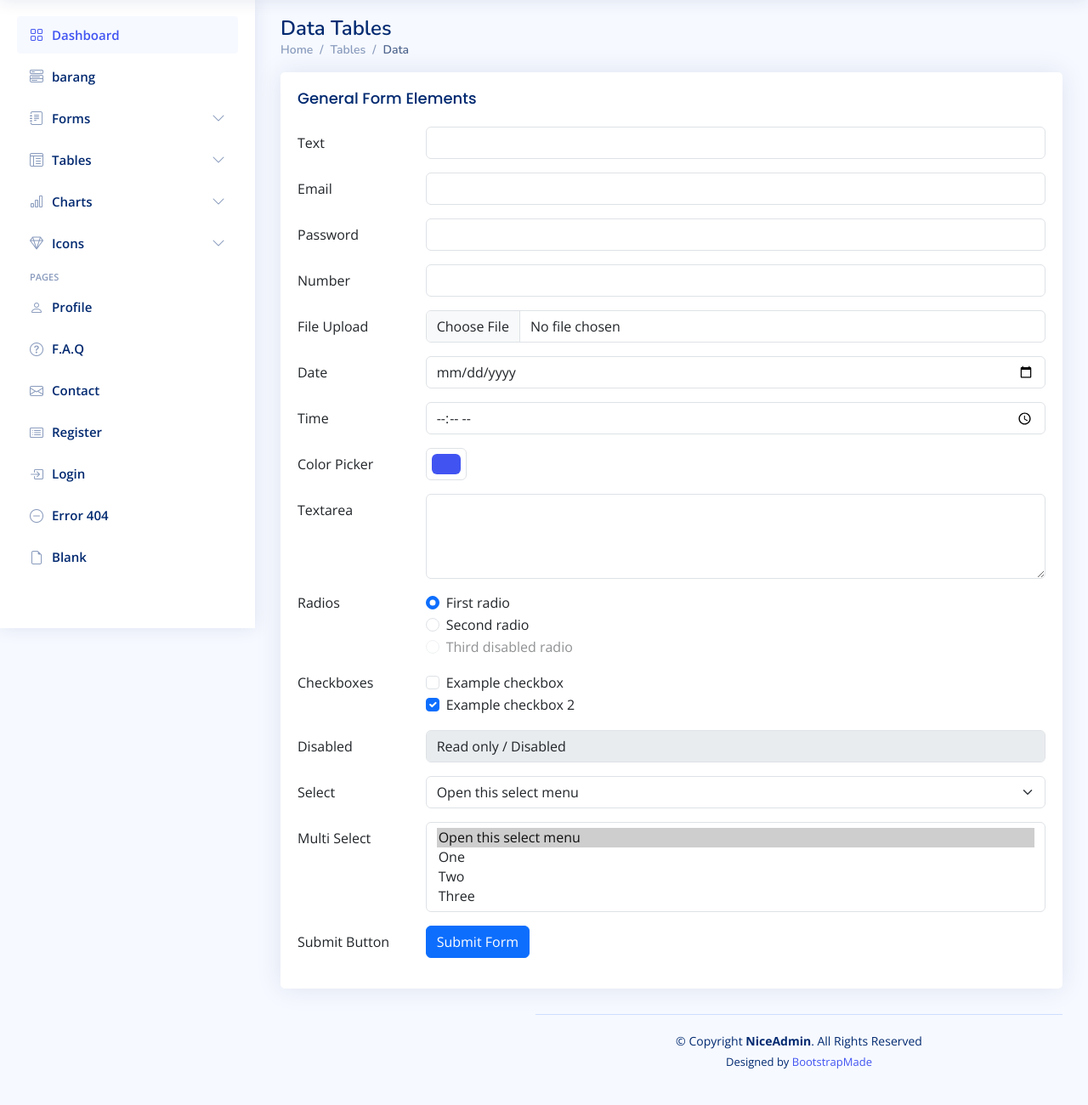
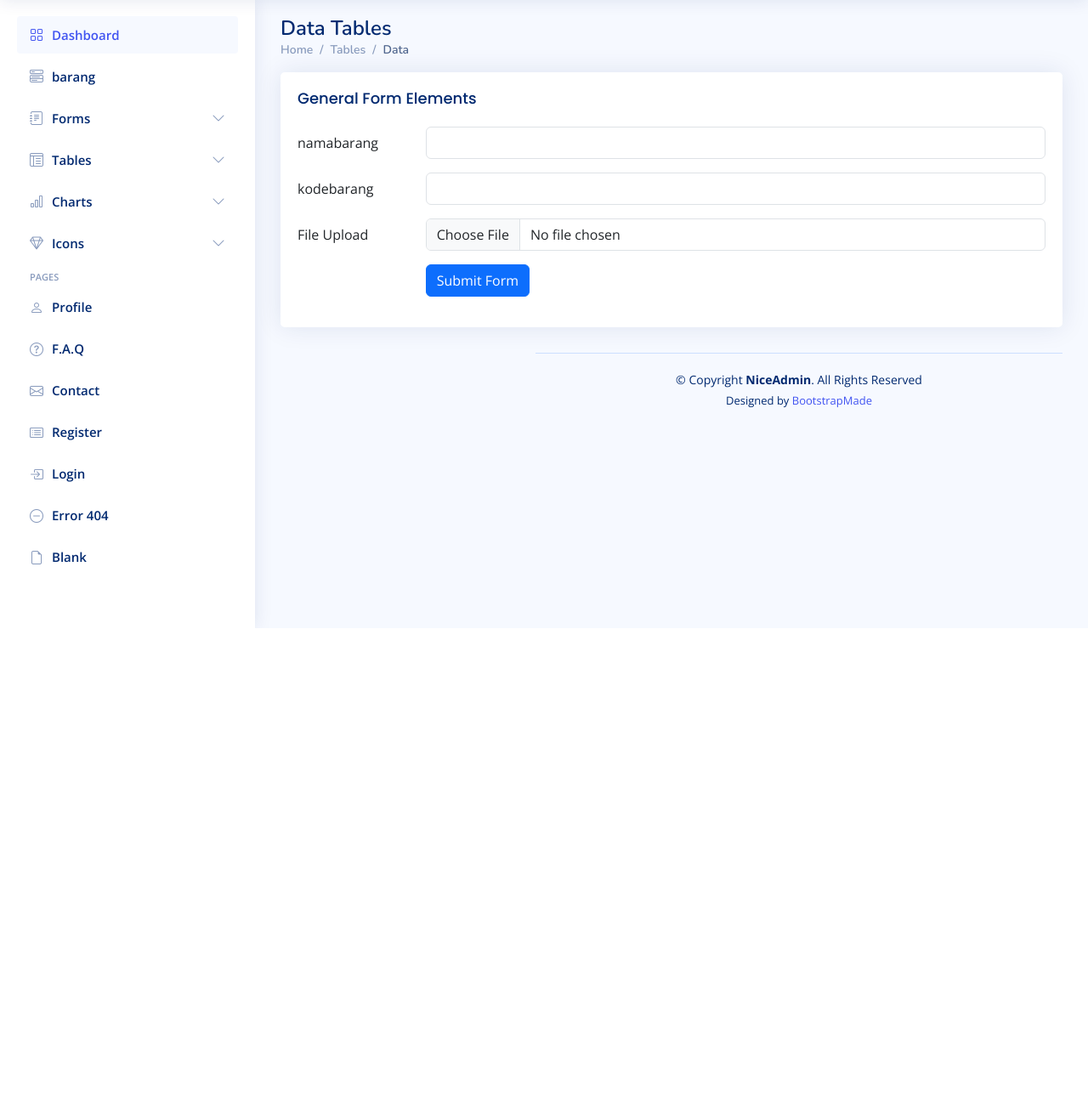
Before and after one commit to yienn-na/gudang, a Laravel app: page /tambahbarang in a window 1280 px wide. Shown: the part 61-1361 px from the top of the page at 85% size. After the commit the page ends 800 px from the top, so only its background shows below. Run offline with Laravel 12, Linux system fonts and the light colour scheme; some libraries are stand-ins or nearby versions.

Commit message:
newnewnewnew

```diff
--- a/app/Http/Controllers/CSZ.php
+++ b/app/Http/Controllers/CSZ.php
@@ -27,8 +27,15 @@ class CSZ extends Controller
         return view('template',$data);
     }
 
-     public function Actadd($value='')
+    public function Actadd(Request $request)
     {
-        //
+        $validated = $request->validate([
+            'namabarang' => 'required|string|max:255',
+            'kodebarang' => 'required|integer',
+        ]);
+
+        \Illuminate\Support\Facades\DB::table('barang')->insert($validated + ['stok' => 0]);
+
+        return redirect()->route('barang.index')->with('success', 'Barang berhasil ditambahkan.');
     }
 }
--- a/resources/views/barang.blade.php
+++ b/resources/views/barang.blade.php
@@ -17,6 +17,9 @@
           <div class="card">
             <div class="card-body">
               <h5 class="card-title">Datatables</h5>
+              @if (session('success'))
+                <div class="alert alert-success">{{ session('success') }}</div>
+              @endif
               <p>Add lightweight datatables to your project with using the <a href="https://github.com/fiduswriter/Simple-DataTables" target="_blank">Simple DataTables</a> library. Just add <code>.datatable</code> class name to any table you wish to conver to a datatable</p>
               <a href="/tambahbarang" class="btn btn-success">Tambah<i class="bi bi-plus-circle-fill"></i></a>
               <table class="table datatable">
--- a/resources/views/tambah.blade.php
+++ b/resources/views/tambah.blade.php
@@ -17,29 +17,27 @@
             <div class="card-body">
               <h5 class="card-title">General Form Elements</h5>
               <!-- General Form Elements -->
-              <form>
+               <form method="POST" action="{{ route('barang.store') }}">
+                @csrf
+
+
                 <div class="row mb-3">
-                  <label for="inputText" class="col-sm-2 col-form-label">Text</label>
+                  <label for="inputText" class="col-sm-2 col-form-label">namabarang</label>
                   <div class="col-sm-10">
-                    <input type="text" class="form-control">
+                    <input type="text" class="form-control @error('namabarang') is-invalid @enderror" name="namabarang" value="{{ old('namabarang') }}" required>
+                    @error('namabarang')
+                      <div class="invalid-feedback">{{ $message }}</div>
+                    @enderror
                   </div>
+
                 </div>
                 <div class="row mb-3">
-                  <label for="inputEmail" class="col-sm-2 col-form-label">Email</label>
+                  <label for="inputNumber" class="col-sm-2 col-form-label">kodebarang</label>
                   <div class="col-sm-10">
-                    <input type="email" class="form-control">
-                  </div>
-                </div>
-                <div class="row mb-3">
-                  <label for="inputPassword" class="col-sm-2 col-form-label">Password</label>
-                  <div class="col-sm-10">
-                    <input type="password" class="form-control">
-                  </div>
-                </div>
-                <div class="row mb-3">
-                  <label for="inputNumber" class="col-sm-2 col-form-label">Number</label>
-                  <div class="col-sm-10">
-                    <input type="number" class="form-control">
+                    <input type="number" class="form-control @error('kodebarang') is-invalid @enderror" name="kodebarang" value="{{ old('kodebarang') }}" required>
+                    @error('kodebarang')
+                      <div class="invalid-feedback">{{ $message }}</div>
+                    @enderror
                   </div>
                 </div>
                 <div class="row mb-3">
@@ -48,109 +46,10 @@
                     <input class="form-control" type="file" id="formFile">
                   </div>
                 </div>
-                <div class="row mb-3">
-                  <label for="inputDate" class="col-sm-2 col-form-label">Date</label>
-                  <div class="col-sm-10">
-                    <input type="date" class="form-control">
-                  </div>
-                </div>
-                <div class="row mb-3">
-                  <label for="inputTime" class="col-sm-2 col-form-label">Time</label>
-                  <div class="col-sm-10">
-                    <input type="time" class="form-control">
-                  </div>
-                </div>
 
                 <div class="row mb-3">
-                  <label for="inputColor" class="col-sm-2 col-form-label">Color Picker</label>
-                  <div class="col-sm-10">
-                    <input type="color" class="form-control form-control-color" id="exampleColorInput" value="#4154f1" title="Choose your color">
-                  </div>
-                </div>
-                <div class="row mb-3">
-                  <label for="inputPassword" class="col-sm-2 col-form-label">Textarea</label>
-                  <div class="col-sm-10">
-                    <textarea class="form-control" style="height: 100px"></textarea>
-                  </div>
-                </div>
-                <fieldset class="row mb-3">
-                  <legend class="col-form-label col-sm-2 pt-0">Radios</legend>
-                  <div class="col-sm-10">
-                    <div class="form-check">
-                      <input class="form-check-input" type="radio" name="gridRadios" id="gridRadios1" value="option1" checked>
-                      <label class="form-check-label" for="gridRadios1">
-                        First radio
-                      </label>
-                    </div>
-                    <div class="form-check">
-                      <input class="form-check-input" type="radio" name="gridRadios" id="gridRadios2" value="option2">
-                      <label class="form-check-label" for="gridRadios2">
-                        Second radio
-                      </label>
-                    </div>
-                    <div class="form-check disabled">
-                      <input class="form-check-input" type="radio" name="gridRadios" id="gridRadios" value="option" disabled>
-                      <label class="form-check-label" for="gridRadios3">
-                        Third disabled radio
-                      </label>
-                    </div>
-                  </div>
-                </fieldset>
-                <div class="row mb-3">
-                  <legend class="col-form-label col-sm-2 pt-0">Checkboxes</legend>
-                  <div class="col-sm-10">
 
-                    <div class="form-check">
-                      <input class="form-check-input" type="checkbox" id="gridCheck1">
-                      <label class="form-check-label" for="gridCheck1">
-                        Example checkbox
-                      </label>
-                    </div>
-
-                    <div class="form-check">
-                      <input class="form-check-input" type="checkbox" id="gridCheck2" checked>
-                      <label class="form-check-label" for="gridCheck2">
-                        Example checkbox 2
-                      </label>
-                    </div>
-
-                  </div>
-                </div>
-
-                <div class="row mb-3">
-                  <label class="col-sm-2 col-form-label">Disabled</label>
-                  <div class="col-sm-10">
-                    <input type="text" class="form-control" value="Read only / Disabled" disabled>
-                  </div>
-                </div>
-
-                <div class="row mb-3">
-                  <label class="col-sm-2 col-form-label">Select</label>
-                  <div class="col-sm-10">
-                    <select class="form-select" aria-label="Default select example">
-                      <option selected>Open this select menu</option>
-                      <option value="1">One</option>
-                      <option value="2">Two</option>
-                      <option value="3">Three</option>
-                    </select>
-                  </div>
-                </div>
-
-                <div class="row mb-3">
-                  <label class="col-sm-2 col-form-label">Multi Select</label>
-                  <div class="col-sm-10">
-                    <select class="form-select" multiple aria-label="multiple select example">
-                      <option selected>Open this select menu</option>
-                      <option value="1">One</option>
-                      <option value="2">Two</option>
-                      <option value="3">Three</option>
-                    </select>
-                  </div>
-                </div>
-
-                <div class="row mb-3">
-                  <label class="col-sm-2 col-form-label">Submit Button</label>
-                  <div class="col-sm-10">
+                  <div class="col-sm-10 offset-sm-2">
                     <button type="submit" class="btn btn-primary">Submit Form</button>
                   </div>
                 </div>
--- a/routes/web.php
+++ b/routes/web.php
@@ -3,6 +3,6 @@
 use Illuminate\Support\Facades\Route;
 
 Route::get('/', 'App\Http\Controllers\CSZ@index');
-Route::get('/barang', 'App\Http\Controllers\CSZ@barang');
+Route::get('/barang', 'App\Http\Controllers\CSZ@barang')->name('barang.index');
 Route::get('/tambahbarang', 'App\Http\Controllers\CSZ@add');
-Route::post('/tambahbarang', 'App\Http\Controllers\CSZ@Actadd');
+Route::post('/aksitambahbarang', 'App\Http\Controllers\CSZ@Actadd')->name('barang.store');
```
